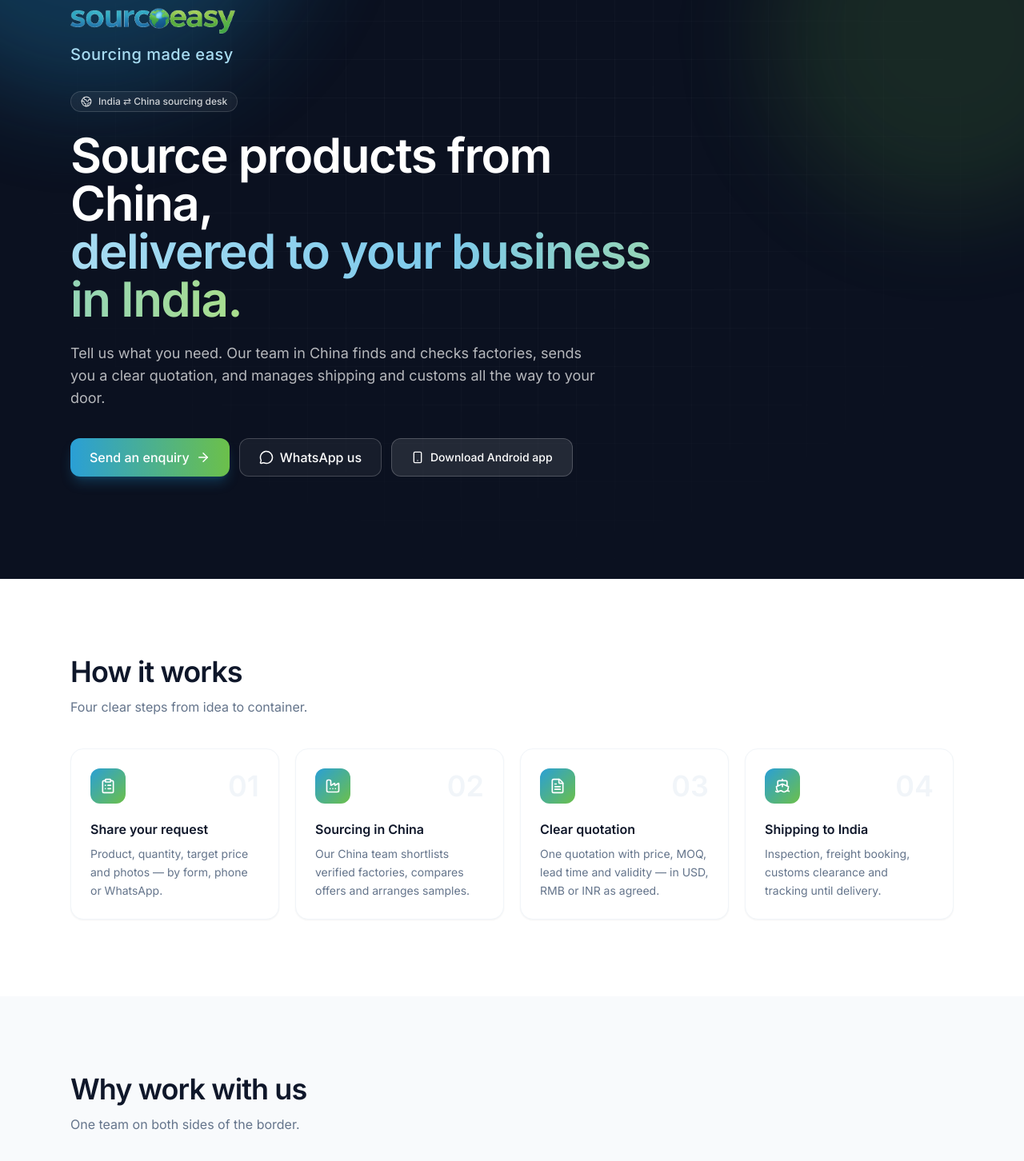
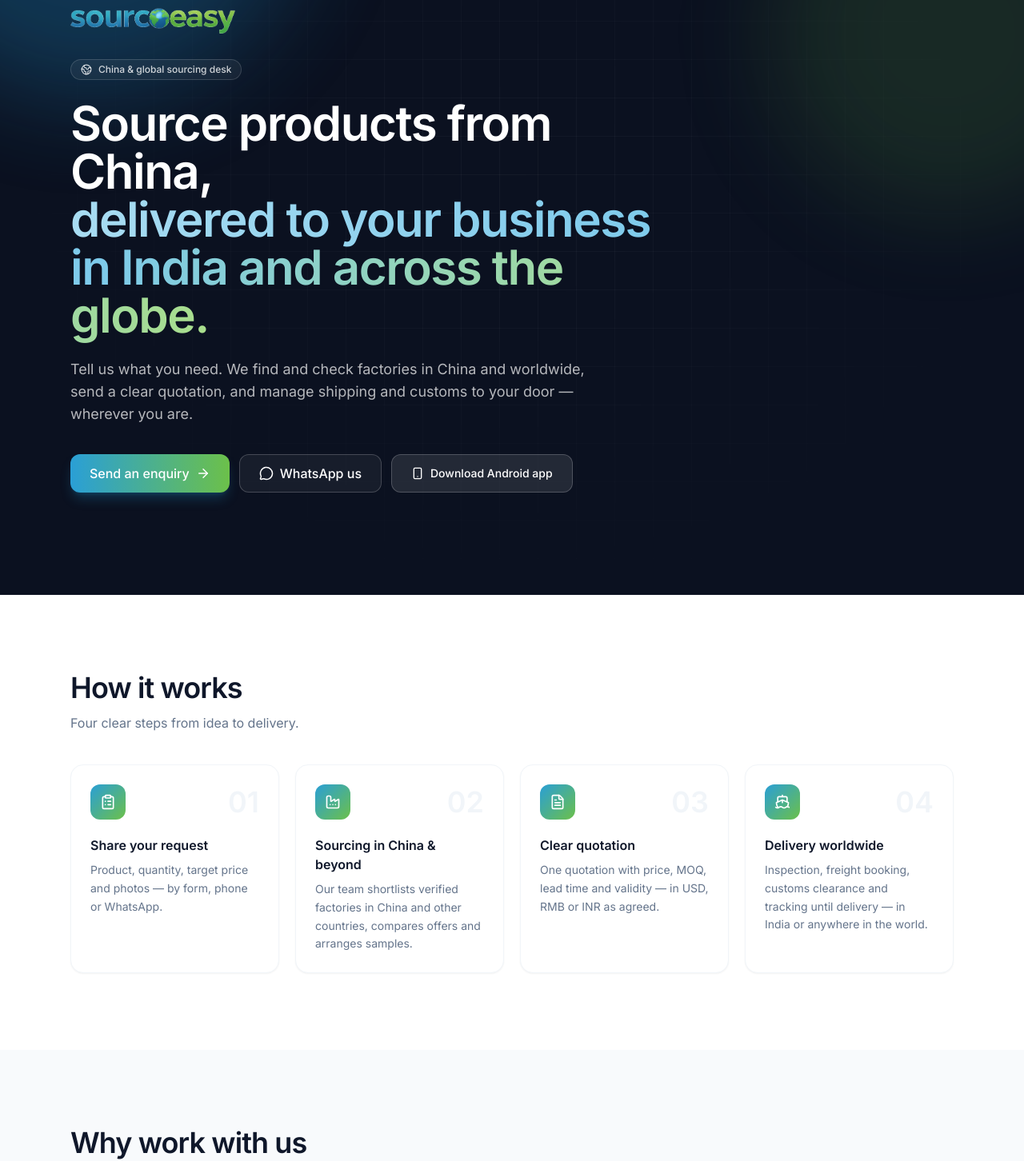
Before and after one commit to dhushyant05/sourcing-crm-blueprint, a React (Vite) app in the folder web/: page / in a window 1280 px wide. Shown: the part 262-1714 px from the top of the page at 80% size. Built offline with nearby package versions, Linux system fonts and the light colour scheme.

Commit message:
Landing: global positioning headline/copy (EN/ZH), tagline only in header

```diff
--- a/web/index.html
+++ b/web/index.html
@@ -9,7 +9,7 @@
     <meta name="theme-color" content="#2a9fd6" />
     <meta name="viewport" content="width=device-width, initial-scale=1.0" />
     <title>Source Easy — Sourcing made easy</title>
-    <meta name="description" content="Source Easy — Sourcing made easy. China product sourcing for Indian businesses: suppliers, quotes in INR, shipping to your door." />
+    <meta name="description" content="Source Easy — Sourcing made easy. We source products from China and across the globe and deliver to your business in India and worldwide: verified suppliers, clear quotes, shipping to your door." />
     <meta property="og:title" content="Source Easy — Sourcing made easy" />
     <script>if (localStorage.theme === 'dark' || (!localStorage.theme && matchMedia('(prefers-color-scheme: dark)').matches)) document.documentElement.classList.add('dark')</script>
   </head>
--- a/web/src/i18n/en.json
+++ b/web/src/i18n/en.json
@@ -262,29 +262,29 @@
       "contact": "Contact"
     },
     "hero": {
-      "badge": "India ⇄ China sourcing desk",
+      "badge": "China & global sourcing desk",
       "title": "Source products from China,",
-      "titleAccent": "delivered to your business in India.",
-      "sub": "Tell us what you need. Our team in China finds and checks factories, sends you a clear quotation, and manages shipping and customs all the way to your door.",
+      "titleAccent": "delivered to your business in India and across the globe.",
+      "sub": "Tell us what you need. We find and check factories in China and worldwide, send a clear quotation, and manage shipping and customs to your door — wherever you are.",
       "cta": "Send an enquiry",
       "cta2": "See how it works",
       "whatsapp": "WhatsApp us"
     },
     "how": {
       "title": "How it works",
-      "sub": "Four clear steps from idea to container.",
+      "sub": "Four clear steps from idea to delivery.",
       "s1": "Share your request",
       "d1": "Product, quantity, target price and photos — by form, phone or WhatsApp.",
-      "s2": "Sourcing in China",
-      "d2": "Our China team shortlists verified factories, compares offers and arranges samples.",
+      "s2": "Sourcing in China & beyond",
+      "d2": "Our team shortlists verified factories in China and other countries, compares offers and arranges samples.",
       "s3": "Clear quotation",
       "d3": "One quotation with price, MOQ, lead time and validity — in USD, RMB or INR as agreed.",
-      "s4": "Shipping to India",
-      "d4": "Inspection, freight booking, customs clearance and tracking until delivery."
+      "s4": "Delivery worldwide",
+      "d4": "Inspection, freight booking, customs clearance and tracking until delivery — in India or anywhere in the world."
     },
     "svc": {
       "title": "Why work with us",
-      "sub": "One team on both sides of the border.",
+      "sub": "One team, from factory to your door.",
       "a": "Factory verification",
       "ad": "Visits and checks before you commit.",
       "b": "Samples & quality inspection",
--- a/web/src/i18n/zh-CN.json
+++ b/web/src/i18n/zh-CN.json
@@ -262,29 +262,29 @@
       "contact": "联系我们"
     },
     "hero": {
-      "badge": "印度 ⇄ 中国 采购服务",
+      "badge": "中国及全球采购服务",
       "title": "从中国采购产品，",
-      "titleAccent": "直接送达您在印度的企业。",
-      "sub": "告诉我们您的需求。我们在中国的团队负责寻找并审核工厂、提供清晰报价，并全程管理物流与清关，直至送货上门。",
+      "titleAccent": "送达您在印度及全球各地的企业。",
+      "sub": "告诉我们您的需求。我们在中国及全球寻找并审核工厂、提供清晰报价，并全程管理物流与清关，送货上门——无论您身在何处。",
       "cta": "提交询盘",
       "cta2": "了解流程",
       "whatsapp": "WhatsApp 联系"
     },
     "how": {
       "title": "服务流程",
-      "sub": "从需求到集装箱，四个清晰步骤。",
+      "sub": "从需求到交付，四个清晰步骤。",
       "s1": "提交需求",
       "d1": "产品、数量、目标价格和图片——通过表单、电话或 WhatsApp 均可。",
-      "s2": "中国寻源",
-      "d2": "中国团队筛选可靠工厂，比较报价并安排样品。",
+      "s2": "中国及全球寻源",
+      "d2": "我们的团队在中国及其他国家筛选可靠工厂，比较报价并安排样品。",
       "s3": "清晰报价",
       "d3": "一份报价包含价格、起订量、交期和有效期——按约定以美元、人民币或卢比报价。",
-      "s4": "运往印度",
-      "d4": "验货、订舱、清关和全程跟踪，直至交付。"
+      "s4": "全球交付",
+      "d4": "验货、订舱、清关和全程跟踪，直至交付——印度或全球任何地方。"
     },
     "svc": {
       "title": "为什么选择我们",
-      "sub": "边境两侧，同一个团队。",
+      "sub": "从工厂到您门口，同一个团队。",
       "a": "工厂审核",
       "ad": "下单前实地拜访与核查。",
       "b": "样品与质检",
--- a/web/src/pages/Landing.tsx
+++ b/web/src/pages/Landing.tsx
@@ -38,7 +38,7 @@
         <div className="pointer-events-none absolute -right-32 top-20 h-[28rem] w-[28rem] rounded-full bg-accent-500/25 blur-3xl animate-[pulse_10s_ease-in-out_infinite]" />
         <div className="pointer-events-none absolute inset-0 bg-[linear-gradient(rgba(255,255,255,.04)_1px,transparent_1px),linear-gradient(90deg,rgba(255,255,255,.04)_1px,transparent_1px)] bg-[size:48px_48px] [mask-image:radial-gradient(ellipse_at_center,black,transparent_75%)]" />
         <div className="relative mx-auto max-w-6xl px-4 sm:px-6 animate-fade-in">
-          <img src="/brand/lockup.png" alt="Source Easy" data-testid="hero-logo" className="mb-3 h-28 w-auto object-contain sm:h-36" /><div data-testid="brand-tagline" className="mb-8 text-lg font-medium tracking-wide text-brand-200 sm:text-xl">{t('app.tagline')}</div>
+          <img src="/brand/lockup.png" alt="Source Easy" data-testid="hero-logo" className="mb-8 h-28 w-auto object-contain sm:h-36" />
           <span className="inline-flex items-center gap-2 rounded-full border border-white/15 bg-white/5 px-3 py-1 text-xs font-medium text-white/80"><Globe2 size={14} />{l('hero.badge')}</span>
           <h1 className="mt-6 max-w-3xl text-4xl font-semibold leading-[1.1] tracking-tight sm:text-6xl">
             {l('hero.title')}<br /><span className="bg-gradient-to-r from-brand-200 via-brand-300 to-accent-300 bg-clip-text text-transparent">{l('hero.titleAccent')}</span>
@@ -109,7 +109,7 @@
         </div>
       </Section>
 
-      <footer className="border-t border-ink-100 py-10 text-center text-sm text-ink-500"><img src="/brand/lockup.png" alt="Source Easy" loading="lazy" className="mx-auto mb-2 h-16 w-auto object-contain" /><div data-testid="brand-tagline" className="mb-4 font-medium text-ink-700">{t('app.tagline')}</div><div className="mb-4"><AppDownloadButton variant="outline" /></div>{t('landing.footer', { year: new Date().getFullYear() })}</footer>
+      <footer className="border-t border-ink-100 py-10 text-center text-sm text-ink-500"><img src="/brand/lockup.png" alt="Source Easy" loading="lazy" className="mx-auto mb-4 h-16 w-auto object-contain" /><div className="mb-4"><AppDownloadButton variant="outline" /></div>{t('landing.footer', { year: new Date().getFullYear() })}</footer>
     </div>
   );
 }
```
